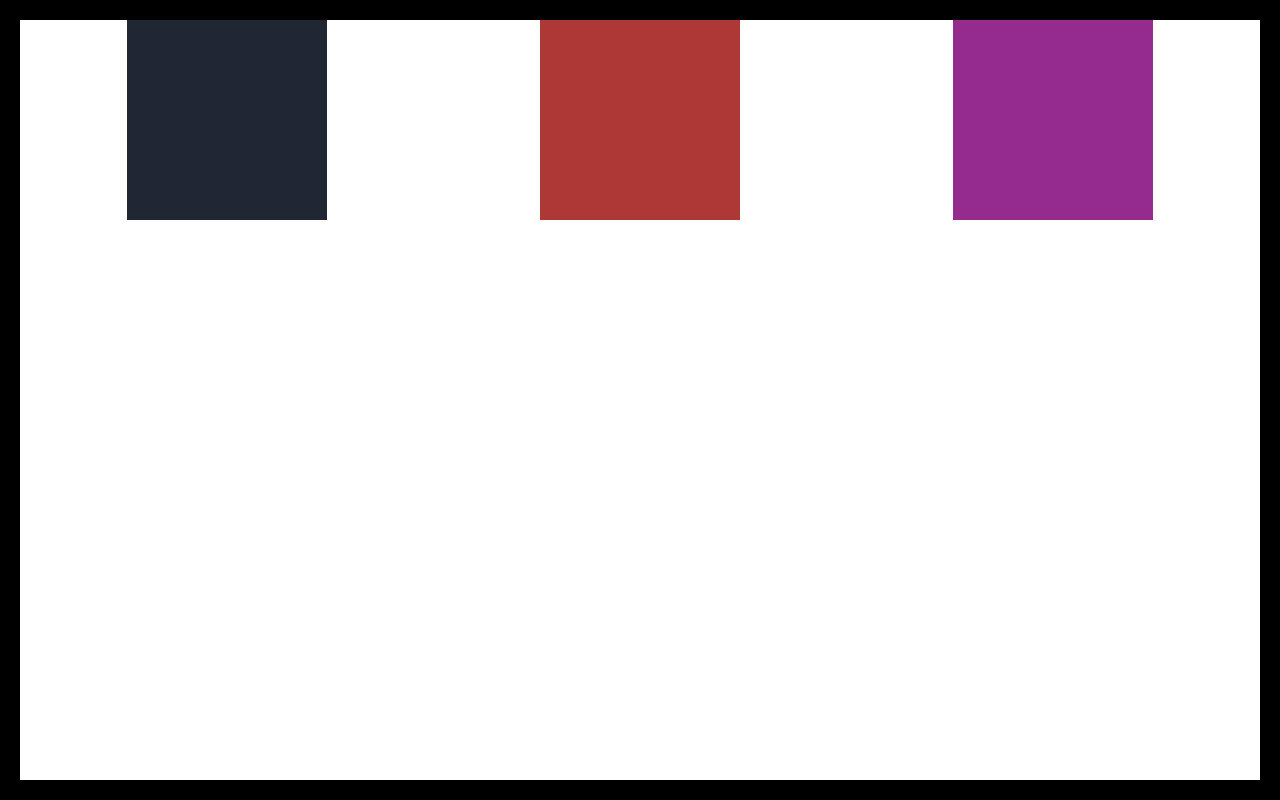
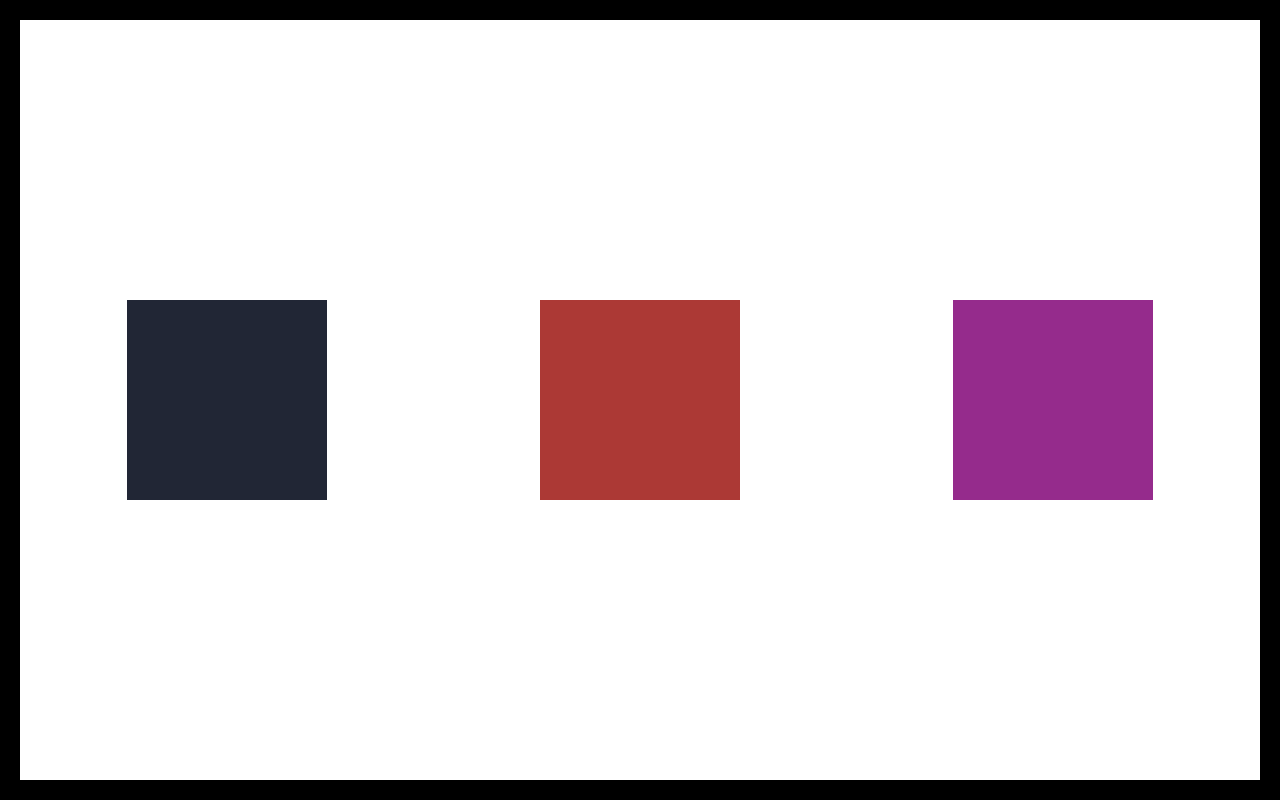
Before and after one commit to icarusgk/css-flexbox, a plain HTML site: page index.html in a window 1280 px wide. Drawn offline with Linux system fonts and the light colour scheme.

Commit message:
Position with direction

```diff
--- a/style.css
+++ b/style.css
@@ -8,7 +8,9 @@
     height: 100vh;
     border: 20px solid #000000;
     display: flex;
+    /* Flex direction changes directions */
     justify-content: space-around;
+    align-items: center;
 }
 
 .child1 {
```
